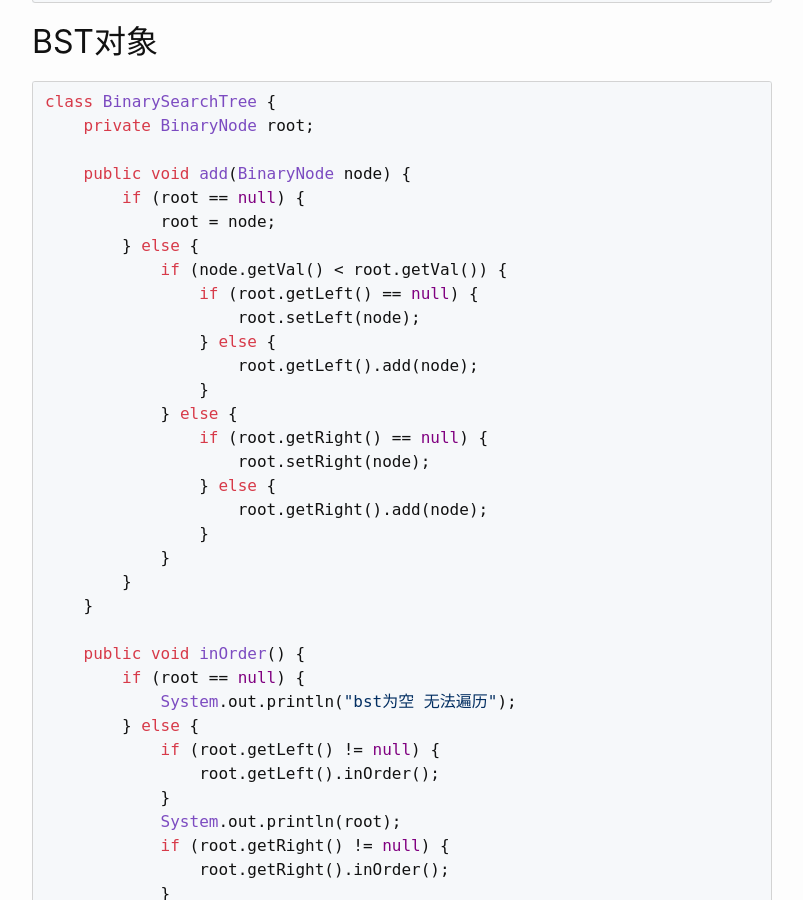
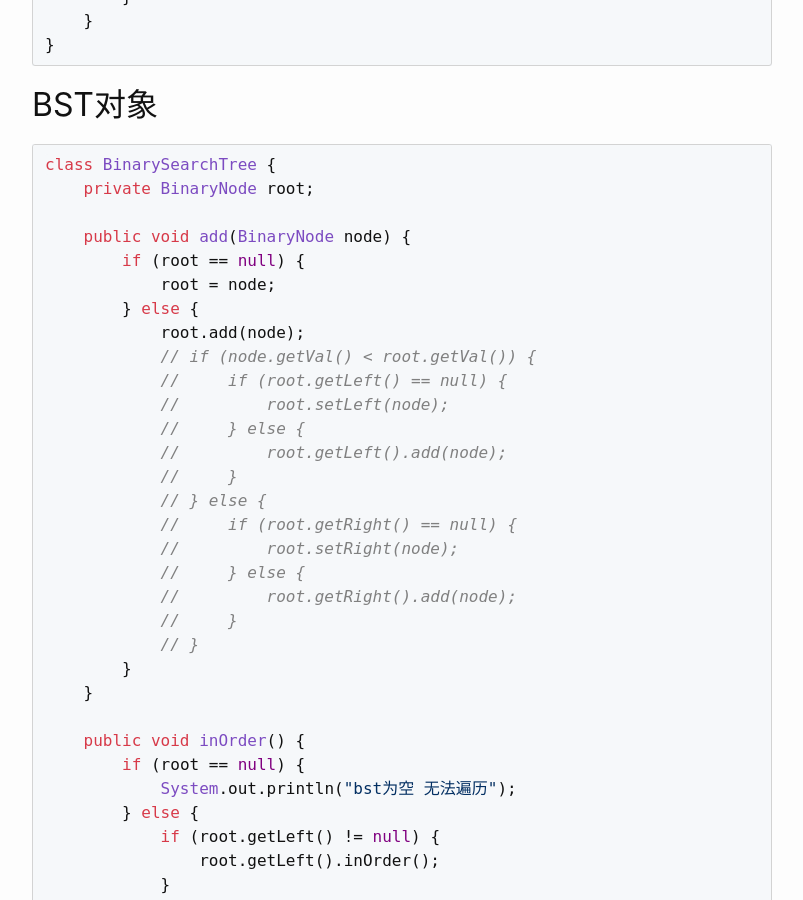
Before and after one commit to Artificial-Ridiculous/Artificial-Ridiculous.github.io, a Jekyll site: the page built from _posts/2019-08-28-BST二叉排序树的Java实现及性能测试.markdown, in a window 1280 px wide and 900 px high, scrolled down 4537 px. Shown: the whole window, without its empty margins (238-1041 px from the left). Built offline with Jekyll 4.4.1, drawn with Linux system fonts in a browser that asks for light colours; comment, search, counter and statistics services are not loaded.

Commit message:
bst  add方法修改 使旋转能够生效

```diff
--- a/_posts/2019-08-28-BST二叉排序树的Java实现及性能测试.markdown
+++ b/_posts/2019-08-28-BST二叉排序树的Java实现及性能测试.markdown
@@ -200,19 +202,20 @@ class BinarySearchTree {
         if (root == null) {
             root = node;
         } else {
-            if (node.getVal() < root.getVal()) {
-                if (root.getLeft() == null) {
-                    root.setLeft(node);
-                } else {
-                    root.getLeft().add(node);
-                }
-            } else {
-                if (root.getRight() == null) {
-                    root.setRight(node);
-                } else {
-                    root.getRight().add(node);
-                }
-            }
+            root.add(node);
+            // if (node.getVal() < root.getVal()) {
+            //     if (root.getLeft() == null) {
+            //         root.setLeft(node);
+            //     } else {
+            //         root.getLeft().add(node);
+            //     }
+            // } else {
+            //     if (root.getRight() == null) {
+            //         root.setRight(node);
+            //     } else {
+            //         root.getRight().add(node);
+            //     }
+            // }
         }
     }
 
```
Also changed, not shown: other parts of _posts/2019-08-28-BST二叉排序树的Java实现及性能测试.markdown (+2 -0 lines).
